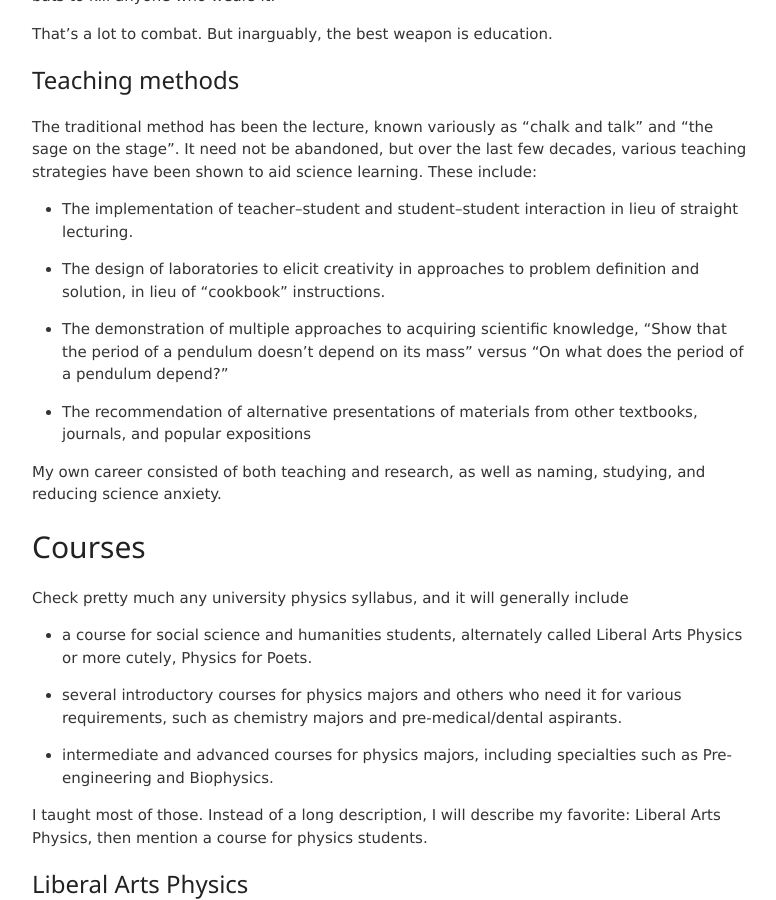
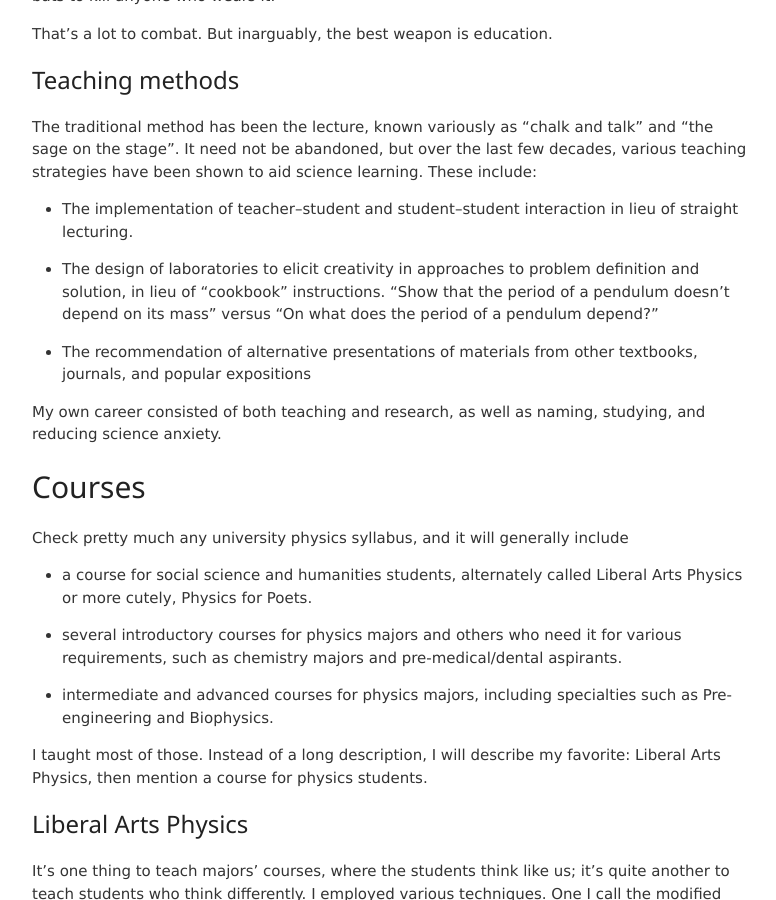
Before and after one commit to jvmallow/jvmallow.github.io, a Jekyll site: the page built from _posts/2025-05-14-Physics.md, in a window 1280 px wide and 900 px high, scrolled down 1763 px. Shown: the whole window, without its empty margins (248-1024 px from the left). Built offline with Jekyll 4.4.1, drawn with Linux system fonts in a browser that asks for light colours; a script that is not in the unit is left out.

Commit message:
Update 2025-05-14-Physics.md

```diff
--- a/_posts/2025-05-14-Physics.md
+++ b/_posts/2025-05-14-Physics.md
@@ -49,9 +49,7 @@ The traditional method has been the lecture, known variously as "chalk and talk"
 
    -	The implementation of teacher–student and student–student interaction in lieu of straight lecturing.
 
-   -	The design of laboratories to elicit creativity in approaches to problem definition and solution, in lieu of “cookbook” instructions.
-
-   -	The demonstration of multiple approaches to acquiring scientific knowledge,  “Show that the period of a pendulum doesn't depend on its mass" versus "On what does the period of a pendulum depend?"
+   -	The design of laboratories to elicit creativity in approaches to problem definition and solution, in lieu of “cookbook” instructions. “Show that the period of a pendulum doesn't depend on its mass" versus "On what does the period of a pendulum depend?"
 
    -	The recommendation of alternative presentations of materials from other textbooks, journals, and popular expositions
 
```
